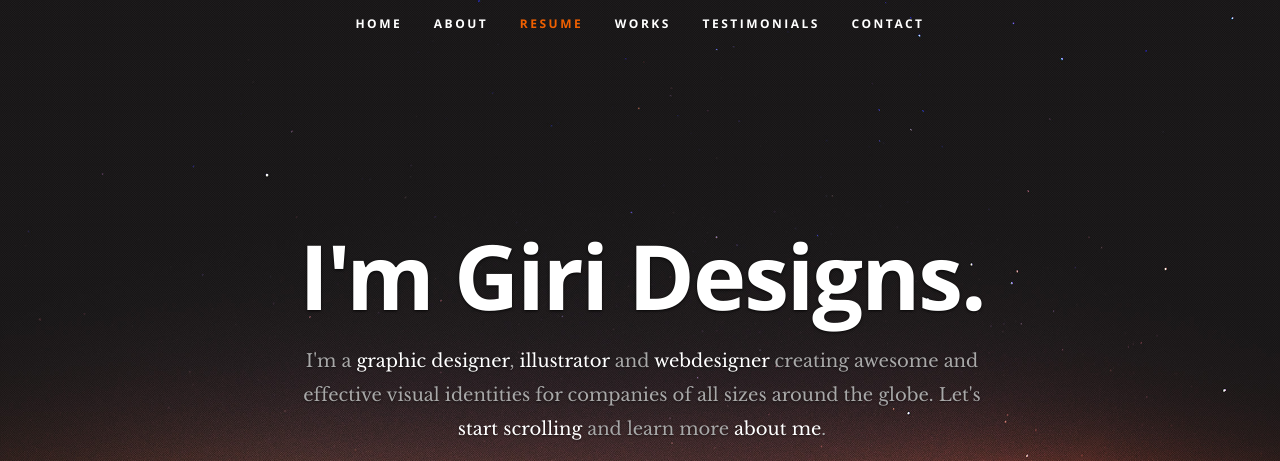
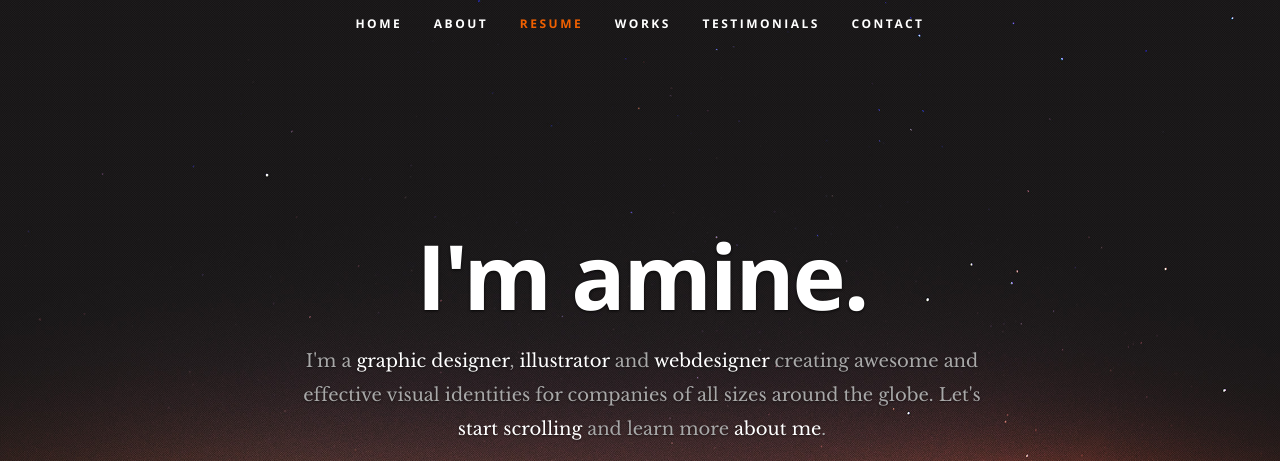
Before and after one commit to AmineDEBAB/Portfolio-v1, a plain HTML site: page index.html in a window 1280 px wide. Shown: the top 461 px of the page. Drawn offline with nearby package versions, Linux system fonts and the light colour scheme; a web font is replaced by a local one.

Commit message:
Update index.html

```diff
--- a/index.html
+++ b/index.html
@@ -56,7 +56,7 @@
 
       <div class="row banner">
          <div class="banner-text">
-            <h1 class="responsive-headline">I'm Giri Designs.</h1>
+            <h1 class="responsive-headline">I'm amine.</h1>
             <h3>I'm a  <span>graphic designer</span>, <span>illustrator</span> and <span>webdesigner</span> creating awesome and
             effective visual identities for companies of all sizes around the globe. Let's <a class="smoothscroll" href="#about">start scrolling</a>
             and learn more <a class="smoothscroll" href="#about">about me</a>.</h3>
```
